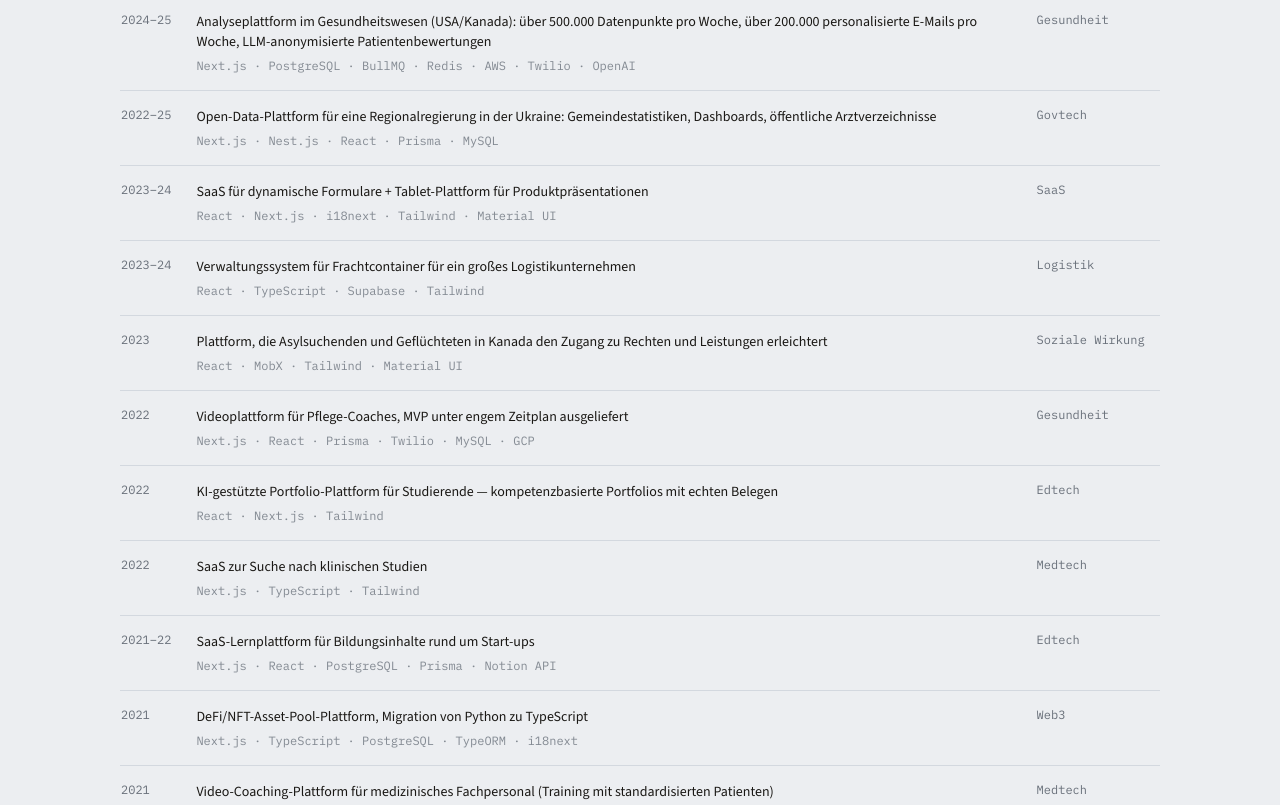
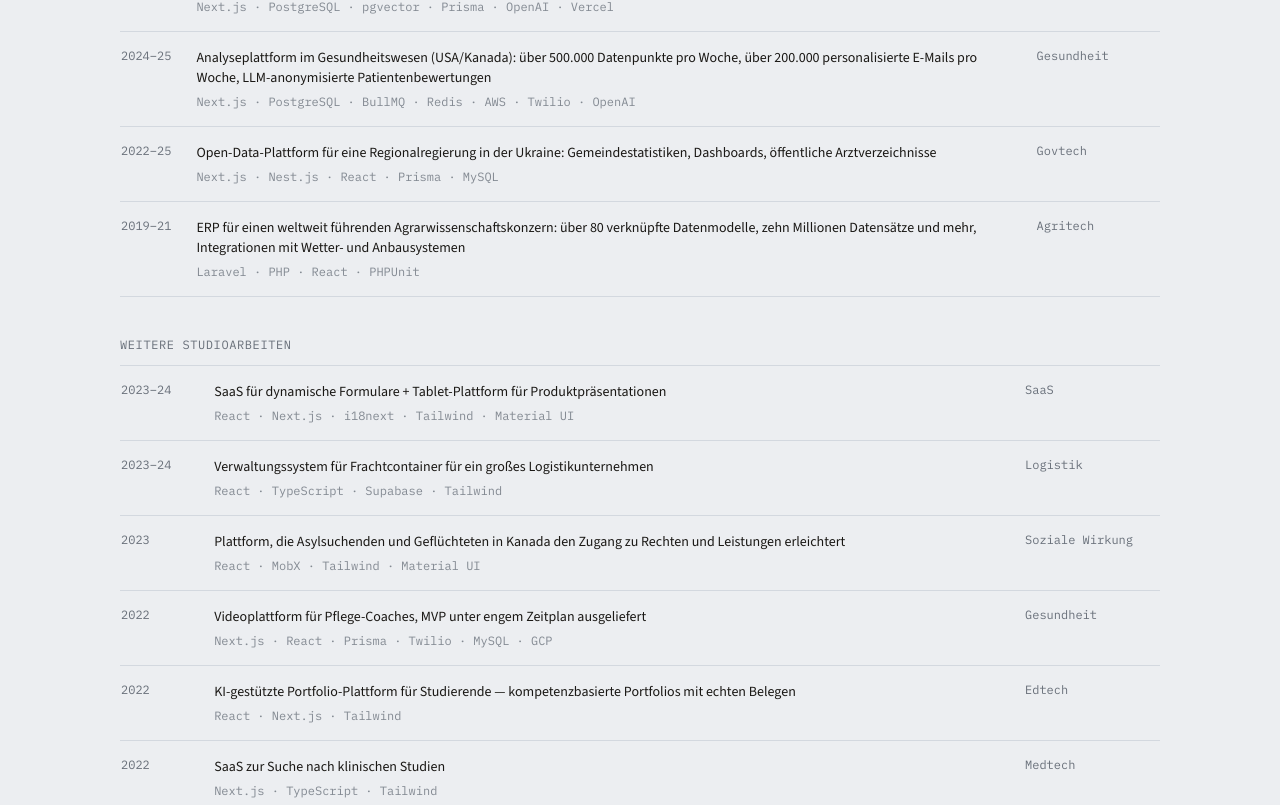
Before and after one commit to eucalipse/ostapkvl, a Next.js app: page /de/projects in a window 1280 px wide. Shown: the part 3355-4160 px from the top of the page. Built offline with nearby package versions, Linux system fonts and the light colour scheme.

Commit message:
Projects: archive split into Selected and More studio work; home shows three featured projects with Automated Booking Marketplace first

```diff
--- a/app/pages/home-page.tsx
+++ b/app/pages/home-page.tsx
@@ -1,5 +1,6 @@
 import Link from "next/link";
 import { getAllPosts } from "@/lib/posts";
+import { projects } from "@/data/projects";
 import { site } from "@/data/site";
 import { getCopy } from "@/data/copy";
 import type { SiteLocale } from "@/data/landings";
@@ -11,6 +12,11 @@ const linkClass = "text-accent underline decoration-line underline-offset-4 hove
 export function HomePage({ locale }: { locale: SiteLocale }) {
   const c = getCopy(locale).home;
   const posts = getAllPosts().slice(0, 3);
+  const pc = getCopy(locale).projects;
+  const featuredSlugs = ["automated-booking-marketplace", "ai-operations-platform", "ostavio"];
+  const featured = featuredSlugs
+    .map((slug) => projects.find((p) => p.slug === slug))
+    .filter((p): p is NonNullable<typeof p> => Boolean(p));
   const p = (path: string) => localizedPath(locale, path);
   const links = {
     missionLaw: <a href={site.missionLawLinkedin} aria-label="Mission Law on LinkedIn" className={linkClass}>Mission Law</a>,
@@ -58,10 +64,18 @@ export function HomePage({ locale }: { locale: SiteLocale }) {
           <h2 className="font-mono text-xs uppercase tracking-widest text-muted">{c.selectedWork}</h2>
           <Link href={p("/projects")} className="text-sm text-accent hover:underline">{c.allProjects} →</Link>
         </div>
-        <div className="mt-8 border border-line bg-paper p-8">
-          <h3 className="font-serif text-2xl font-medium">{c.workTitle}</h3>
-          <p className="mt-3 max-w-prose">{c.workBody}</p>
-          <p className="mt-4 font-mono text-xs text-muted">TypeScript · Next.js · Postgres · Claude / GPT / Gemini · Neo4j</p>
+        <div className="mt-8 grid gap-px overflow-hidden border border-line bg-line sm:grid-cols-3">
+          {featured.map((project) => {
+            const t = pc.items[project.title];
+            return (
+              <Link key={project.slug} href={`/projects/${project.slug}`} className="group flex flex-col bg-paper p-6 transition-colors hover:bg-accent/5">
+                <p className="font-mono text-xs uppercase tracking-wider text-muted">{project.context}</p>
+                <h3 className="mt-2 font-serif text-xl font-medium leading-snug group-hover:text-accent">{t?.title ?? project.title}</h3>
+                <p className="mt-2 text-sm text-muted">{(t?.description ?? project.description).split(". ")[0]}.</p>
+                <p className="mt-auto pt-4 font-mono text-xs text-muted/80">{project.stack.slice(0, 4).join(" · ")}</p>
+              </Link>
+            );
+          })}
         </div>
       </section>
 
--- a/app/pages/projects-page.tsx
+++ b/app/pages/projects-page.tsx
@@ -52,6 +52,9 @@ function Thumb({ variant }: { variant: "gates" | "daemon" | "grid" | "fleet" | "
 
 export function ProjectsPage({ locale }: { locale: SiteLocale }) {
   const c = getCopy(locale).projects;
+  const indexed = archive.map((row, i) => [row, i] as const);
+  const selectedRows = indexed.filter(([row]) => row.selected);
+  const moreRows = indexed.filter(([row]) => !row.selected);
   const posts = getAllPosts();
   const Articles = ({ slugs }: { slugs?: string[] }) => {
     const visible = posts.filter((post) => slugs?.includes(post.slug));
@@ -104,7 +107,8 @@ export function ProjectsPage({ locale }: { locale: SiteLocale }) {
       <section className="mt-20">
         <h2 className="font-mono text-xs uppercase tracking-widest text-muted">{c.archive}</h2>
         <p className="mt-3 max-w-prose text-sm text-muted">{c.archiveNote}</p>
-        <div className="mt-6 overflow-x-auto">
+        <p className="mt-8 font-mono text-xs uppercase tracking-wider text-accent">{c.archiveSelected}</p>
+        <div className="mt-3 overflow-x-auto">
           <table className="w-full min-w-[640px] border-y border-line text-left">
             <thead>
               <tr className="border-b border-line font-mono text-xs uppercase tracking-wider text-muted">
@@ -114,7 +118,28 @@ export function ProjectsPage({ locale }: { locale: SiteLocale }) {
               </tr>
             </thead>
             <tbody className="divide-y divide-line">
-              {archive.map((row, i) => {
+              {selectedRows.map(([row, i]) => {
+                const t = c.archiveRows[i];
+                return (
+                  <tr key={row.years + row.description}>
+                    <td className="whitespace-nowrap py-4 pr-6 align-top font-mono text-xs text-muted">{row.years}</td>
+                    <td className="py-4 pr-6 align-top text-sm">
+                      {t?.description ?? row.description}
+                      <Articles slugs={row.articles} />
+                      <span className="mt-1.5 block font-mono text-xs text-muted/80">{row.stack.join(" · ")}</span>
+                    </td>
+                    <td className="whitespace-nowrap py-4 align-top font-mono text-xs text-muted">{t?.domain ?? row.domain}</td>
+                  </tr>
+                );
+              })}
+            </tbody>
+          </table>
+        </div>
+        <p className="mt-10 font-mono text-xs uppercase tracking-wider text-muted">{c.archiveMore}</p>
+        <div className="mt-3 overflow-x-auto">
+          <table className="w-full min-w-[640px] border-y border-line text-left">
+            <tbody className="divide-y divide-line">
+              {moreRows.map(([row, i]) => {
                 const t = c.archiveRows[i];
                 return (
                   <tr key={row.years + row.description}>
--- a/data/copy/de.ts
+++ b/data/copy/de.ts
@@ -91,6 +91,8 @@ export const de: Copy = {
     draftPreview: "Entwurfsvorschau",
     archive: "Projektarchiv",
     archiveNote: "Alles im Archiv wurde über Eucalipse ausgeliefert, das unabhängige Studio, das ich gegründet habe.",
+    archiveSelected: "Ausgewählte Studioarbeiten",
+    archiveMore: "Weitere Studioarbeiten",
     year: "Jahr",
     project: "Projekt",
     domain: "Bereich",
--- a/data/copy/en.ts
+++ b/data/copy/en.ts
@@ -54,6 +54,8 @@ export const en: Copy = {
     draftPreview: "draft preview",
     archive: "Work archive",
     archiveNote: "Everything in the archive was delivered through Eucalipse, the independent studio I founded.",
+    archiveSelected: "Selected studio work",
+    archiveMore: "More studio work",
     year: "Year",
     project: "Project",
     domain: "Domain",
--- a/data/copy/es.ts
+++ b/data/copy/es.ts
@@ -91,6 +91,8 @@ export const es: Copy = {
     draftPreview: "vista previa del borrador",
     archive: "Archivo de trabajos",
     archiveNote: "Todo el archivo se entregó a través de Eucalipse, el estudio independiente que fundé.",
+    archiveSelected: "Trabajos destacados del estudio",
+    archiveMore: "Más trabajos del estudio",
     year: "Año",
     project: "Proyecto",
     domain: "Sector",
--- a/data/copy/fr.ts
+++ b/data/copy/fr.ts
@@ -91,6 +91,8 @@ export const fr: Copy = {
     draftPreview: "aperçu du brouillon",
     archive: "Archive des travaux",
     archiveNote: "Tout ce qui figure dans les archives a été livré via Eucalipse, le studio indépendant que j’ai fondé.",
+    archiveSelected: "Travaux sélectionnés du studio",
+    archiveMore: "Autres travaux du studio",
     year: "Année",
     project: "Projet",
     domain: "Secteur",
--- a/data/copy/pt.ts
+++ b/data/copy/pt.ts
@@ -91,6 +91,8 @@ export const pt: Copy = {
     draftPreview: "prévia do rascunho",
     archive: "Arquivo de trabalhos",
     archiveNote: "Tudo no arquivo foi entregue por meio da Eucalipse, o estúdio independente que fundei.",
+    archiveSelected: "Trabalhos selecionados do estúdio",
+    archiveMore: "Mais trabalhos do estúdio",
     year: "Ano",
     project: "Projeto",
     domain: "Setor",
--- a/data/copy/types.ts
+++ b/data/copy/types.ts
@@ -44,6 +44,8 @@ export type Copy = {
     draftPreview: string;
     archive: string;
     archiveNote: string;
+    archiveSelected: string;
+    archiveMore: string;
     year: string;
     project: string;
     domain: string;
--- a/data/projects.ts
+++ b/data/projects.ts
@@ -126,6 +126,8 @@ export const projects: Project[] = [
 
 export type ArchiveRow = {
   years: string;
+  /** shown in the Selected studio work block above the rest */
+  selected?: boolean;
   role: string;
   description: string;
   domain: string;
@@ -136,6 +138,7 @@ export type ArchiveRow = {
 export const archive: ArchiveRow[] = [
   {
     years: "2026",
+    selected: true,
     role: "Architect & Lead Engineer",
     description:
       "Consumer calendar-subscription product (Eucalipse project): LLM extraction turns school PDFs and municipal open data into structured, deduplicated calendar feeds — five ingestion engines, deterministic event IDs, merge layer",
@@ -144,6 +147,7 @@ export const archive: ArchiveRow[] = [
   },
   {
     years: "2025–26",
+    selected: true,
     articles: ["what-persists-when-the-conversation-ends", "ai-place-instead-of-prompt", "memory-garden-pgvector"],
     role: "Founder & Architect",
     description:
@@ -153,6 +157,7 @@ export const archive: ArchiveRow[] = [
   },
   {
     years: "2024–25",
+    selected: true,
     role: "Full-Stack / Data Engineer",
     description:
       "Healthcare analytics platform (USA/Canada): 500k+ data points/week, 200k+ personalized emails/week, LLM-anonymized patient reviews",
@@ -161,6 +166,7 @@ export const archive: ArchiveRow[] = [
   },
   {
     years: "2022–25",
+    selected: true,
     role: "Full-Stack Developer",
     description:
       "Open-data platform for a regional government in Ukraine: municipality statistics, dashboards, public medical directories",
@@ -234,6 +240,7 @@ export const archive: ArchiveRow[] = [
   },
   {
     years: "2019–21",
+    selected: true,
     role: "Lead Developer",
     description:
       "ERP for a global agriscience leader: 80+ interrelated data models, tens of millions of records, weather/crop system integrations",
```
